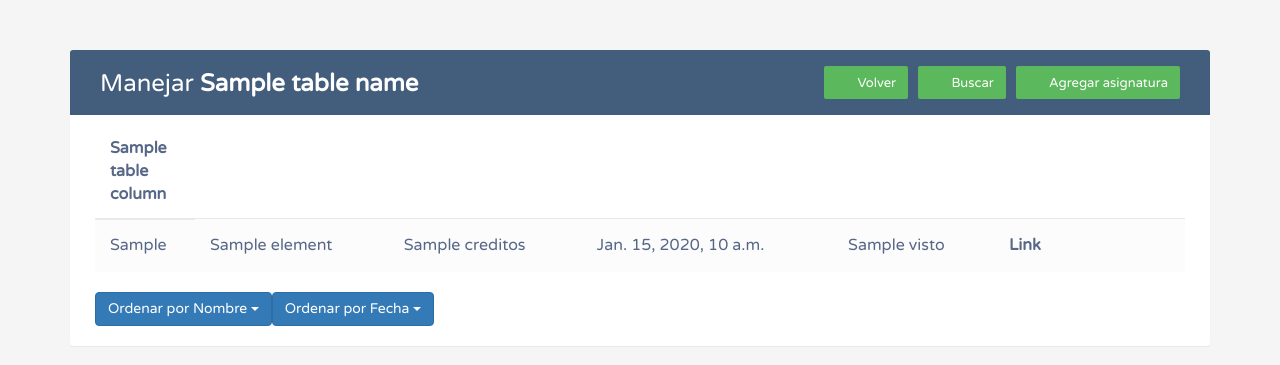
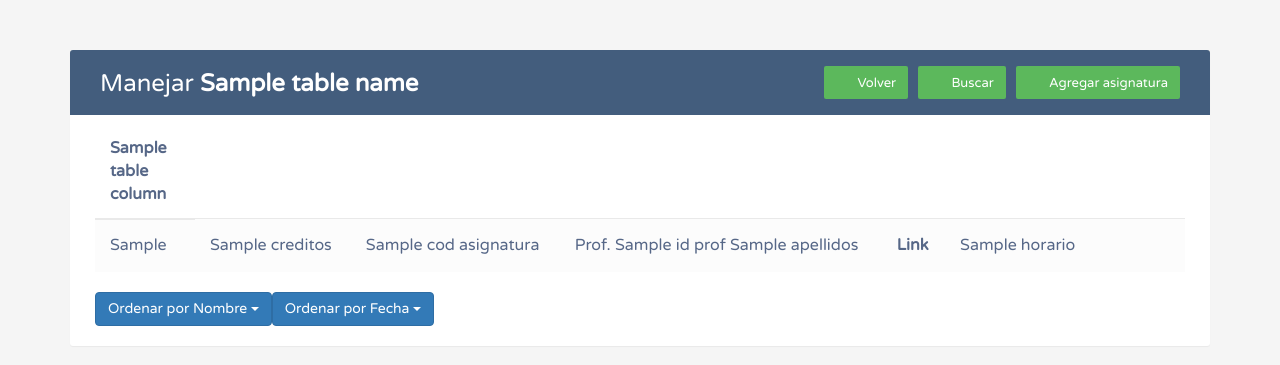
Before and after one commit to Giulianne17/Sistema-gestor-inscripcion-de-postgrado, a Django app: template ProyectoSoftware/InscripcionPostgrado/templates/crud/coordinacion.html in a window 1280 px wide. Shown: the part 52-417 px from the top of the page. Run offline with Django 3.2, Linux system fonts and the light colour scheme; tables that the repository leaves empty hold one stand-in row (values such as "Sample post"); the template is opened without the code that fills it: values that come from a table or form of the project are taken from there, most other values are stand-ins (such as "Sample title", 1, 10 or a date in 2020); some libraries are stand-ins or nearby versions.

Commit message:
Modificadas las vista de coordinacion e index Se han modificado las funciones linkeadas a la vista index para pasar el formulario correspondiente. Se incluyo dicho form en el template. Se modifico el template de coordinacion.

```diff
--- a/ProyectoSoftware/InscripcionPostgrado/models.py
+++ b/ProyectoSoftware/InscripcionPostgrado/models.py
@@ -170,12 +170,12 @@ class Cursa(models.Model):
 			)
 
 def hora_se_ofrece_restr(hora):
-	if not (len(hora)>2):
+	# if not (len(hora)>3):
+	# 	raise ValidationError(_('Horario invalido'))
+	# else:
+	hora = hora.split('-')
+	if not (0 < int(hora[0]) < int(hora[1]) <14):
 		raise ValidationError(_('Horario invalido'))
-	else:
-		horas = hora.split('-')
-		if not (0 < int(hora[0]) < int(hora[1]) <14):
-			raise ValidationError(_('Horario invalido'))
 	return hora
 
 class Se_Ofrece(models.Model):
--- a/ProyectoSoftware/InscripcionPostgrado/templates/crud/coordinacion.html
+++ b/ProyectoSoftware/InscripcionPostgrado/templates/crud/coordinacion.html
@@ -304,17 +304,17 @@ $(document).ready(function(){
                     {% for element in table %}
                     <tr>
                     	{% if not show_all_tables %}
-							<td> {{element.Cod_asignatura}} </td>
-							<td> {{element.Nombre_asig}} </td>
-							<td> {{element.Creditos}} </td>
-							<td> {{element.Fecha}} </td>
-							<td> {{element.Visto}} </td>
+							<td> {{element.Cod_asignatura.Cod_asignatura}} </td>
+							<td> {{element.Cod_asignatura.Creditos}} </td>
+							<td> {{element.Cod_asignatura.Nombre_asig}} </td>
+							<td> Prof. {{element.Id_prof.Nombres}} {{element.Id_prof.Apellidos}} </td>
 							<td>
-								<a target="_blank" href="{{element.Programa}}"> Link </a>
+								<a target="_blank" href="{{element.Cod_asignatura.Programa}}"> Link </a>
 							</td>
+							<td> {{element.Horario}} </td>
 							<td>
-							<a href="./edit_{{element.Cod_asignatura}}" class="edit" data-toggle="modal"><i class="material-icons" data-toggle="tooltip" title="Edit"  >&#xE254;</i> </a>
-							<a href="./delete_{{element.Cod_asignatura}}" class="delete" data-toggle="modal"><i class="material-icons" data-toggle="tooltip" title="Delete">&#xE872;</i></a>
+							<a href="./edit_{{element.Cod_asignatura.Cod_asignatura}}" class="edit" data-toggle="modal"><i class="material-icons" data-toggle="tooltip" title="Edit"  >&#xE254;</i> </a>
+							<a href="./delete_{{element.Cod_asignatura.Cod_asignatura}}" class="delete" data-toggle="modal"><i class="material-icons" data-toggle="tooltip" title="Delete">&#xE872;</i></a>
 							</td>
 	                    {% else %}
 	                    	<td> {{element}} </td>
```
Also changed, not shown: ProyectoSoftware/InscripcionPostgrado/templates/crud/index.html (+10 -5 lines), ProyectoSoftware/InscripcionPostgrado/views.py (+27 -4 lines).
